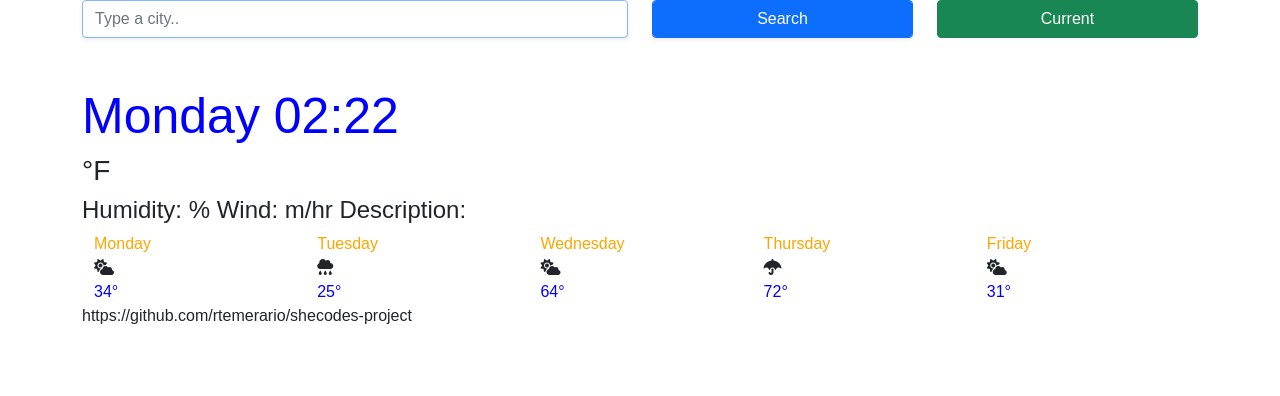
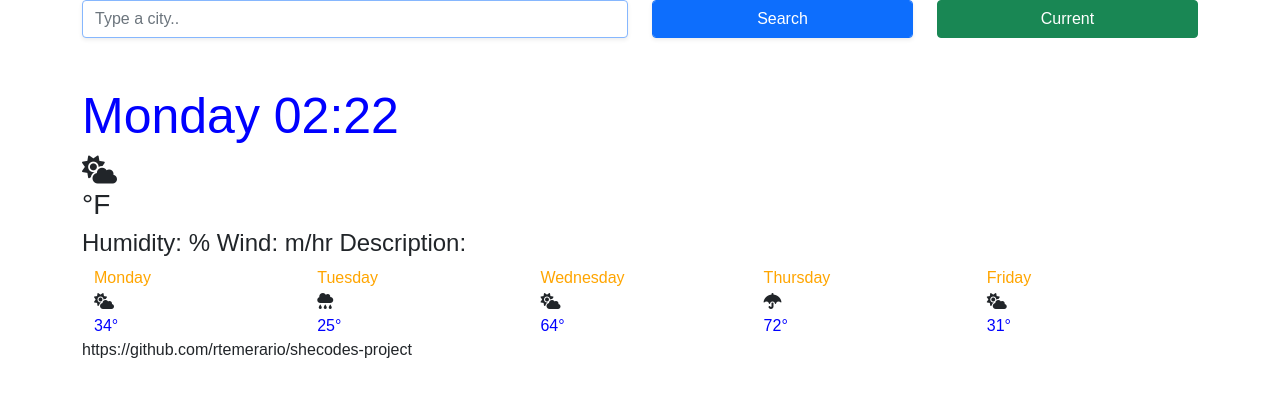
Before and after one commit to rtemerario/she-codes-project-master, a website built with Parcel: page index.html in a window 1280 px wide. Built offline with nearby package versions, Linux system fonts and the light colour scheme; no server answers.

Commit message:
Added weather icon

```diff
--- a/index.html
+++ b/index.html
@@ -41,6 +41,9 @@
         </h2>
 
         <h3>
+            <div class="col-sm">
+                <i class="fa-solid fa-cloud-sun"></i>
+            </div>
             <span class="temperature" id="temperature"></span>
             <span class="units">°F</span>
         </h3>
```
